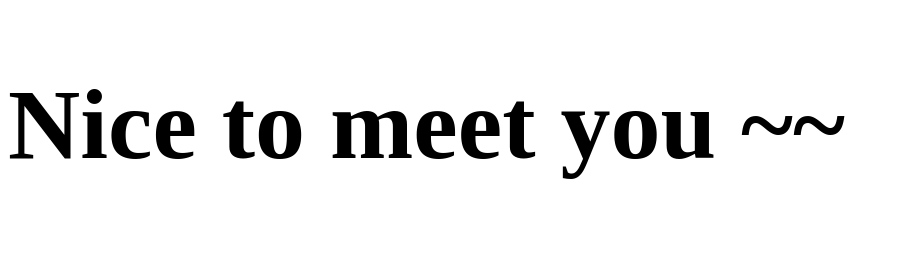
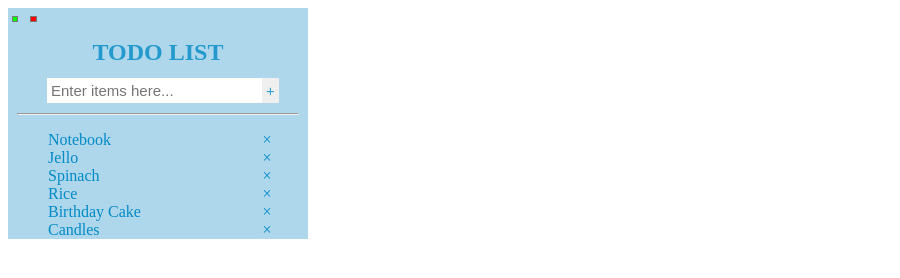
Before and after one commit to crazyjwl/Todo-List, a plain HTML site: page index.html in a window 1280 px wide. Shown: the whole page, without its empty margins (0-900 px from the left). Drawn offline with Linux system fonts and the light colour scheme.

Commit message:
Create a Todo-Demo project
Basically functions:
1. add items
2. mark as complete
3. delete items

```diff
--- a/index.html
+++ b/index.html
@@ -1,14 +1,30 @@
 <!DOCTYPE html>
 <html>
 <head>
-	<title>Nice to meet you</title>
-	<style type="text/css" media="screen">
-		h1{
-			font-size:100px;
-		}
-	</style>
+	<title>Javascript + DOM</title>
+	<link rel="stylesheet" type="text/css" href="style.css">
 </head>
 <body>
-	<h1>Nice to meet you ~~</h1>
+	<div id="todo-list">
+		<input class="color1" type="color" name="color1" value="#00ff00">
+		<input class="color2" type="color" name="color2" value="#ff0000">
+		<h2>TODO LIST</h2>
+		<div id="input">
+			<input class="input" id="userinput" type="text" placeholder="Enter items here...">
+			<button class="input" onclick="addListAfterClick()" onkeypress="addListAfterKeypress()"id="enter">+</button>
+		</div>
+		<hr>
+	  <div id="my-list">
+			<ul>
+				<li>Notebook</li>
+				<li>Jello</li>
+				<li>Spinach</li>
+				<li>Rice</li>
+				<li>Birthday Cake</li>
+				<li>Candles</li>
+			</ul>
+		</div>
+	</div>
+	<script type="text/javascript" src="script.js"></script>
 </body>
 </html>
--- /dev/null
+++ b/script.js
@@ -0,0 +1,51 @@
+var button = document.getElementById("enter");
+var input = document.getElementById("userinput");
+var ul = document.querySelector("ul");
+
+function inputLength(){
+	return input.value.length;
+}
+
+function createListElement(){
+	var li = document.createElement("li");
+	li.appendChild(document.createTextNode(input.value));
+	ul.appendChild(li);
+	addSpanToLi(li);
+	li.onclick = function(){
+		this.classList.toggle("done");
+	};
+	input.value = "";
+}
+
+function addListAfterClick(){
+	if (inputLength() > 0) {
+		createListElement();
+	}
+}
+
+function addListAfterKeypress(event){
+	if (inputLength() > 0 && event.keyCode === 13) {
+		createListElement();
+	}
+}
+
+// add '-' to list-item
+function addSpanToLi(ele){
+	var span = document.createElement("span");
+	var txt = document.createTextNode("\u00D7");
+	span.className = "close";
+	span.appendChild(txt);
+	ele.appendChild(span);
+	span.onclick = function(){
+		this.parentElement.style.display = 'none';
+	};
+}
+
+var lis = document.querySelectorAll("li");
+
+lis.forEach(function(element){
+	addSpanToLi(element);
+	element.onclick = function(){
+		this.classList.toggle("done");
+	};
+});
--- /dev/null
+++ b/style.css
@@ -0,0 +1,76 @@
+/* body{
+  padding:0;
+  margin: 0;
+} */
+#todo-list{
+  width: 300px;
+  height:100%;
+  background-color: rgb(174, 215, 236);
+}
+input[type="color"] {
+    display: float;
+    width: .9rem;
+    height: 1rem;
+    background-color: transparent;
+    border: none;
+    border-radius: 100%;
+    -webkit-appearance: square-button;
+}
+#todo-list>h2{
+  color: rgb(0, 138, 198, .8);
+  text-align: center;
+  padding: .5em;
+  margin: 0 auto;
+}
+.input{
+  border: none;
+  float: left;
+  padding: 4px;
+  font-size: 15px;
+  margin-bottom: 10px;
+}
+#input button{
+  color:rgba(0, 138, 198, .8);
+}
+#userinput{
+  width: 69%;
+  margin-left: 13%
+}
+#todo-list>hr{
+  clear: both;
+  margin: 0 3%;
+}
+#my-list{
+  margin: 0;
+  clear:both;
+}
+li{
+  color: rgb(0, 138, 198);
+  list-style: none;
+  position: relative;
+  width: 90%;
+}
+/* ul li:nth-child(odd) {
+    background: rgb(0, 138, 198);
+} */
+
+li:hover{
+  color: white;
+  background-color: rgb(0, 138, 198);
+}
+
+.close{
+  position: absolute;
+  right: 0px;
+  top:0;
+  width: 30px;
+  text-align: center;
+}
+.close:hover{
+  cursor: pointer;
+  background-color: rgb(0, 138, 198);
+}
+
+.done {
+  text-decoration: line-through;
+}
```
Also changed, not shown: 2 other files.
